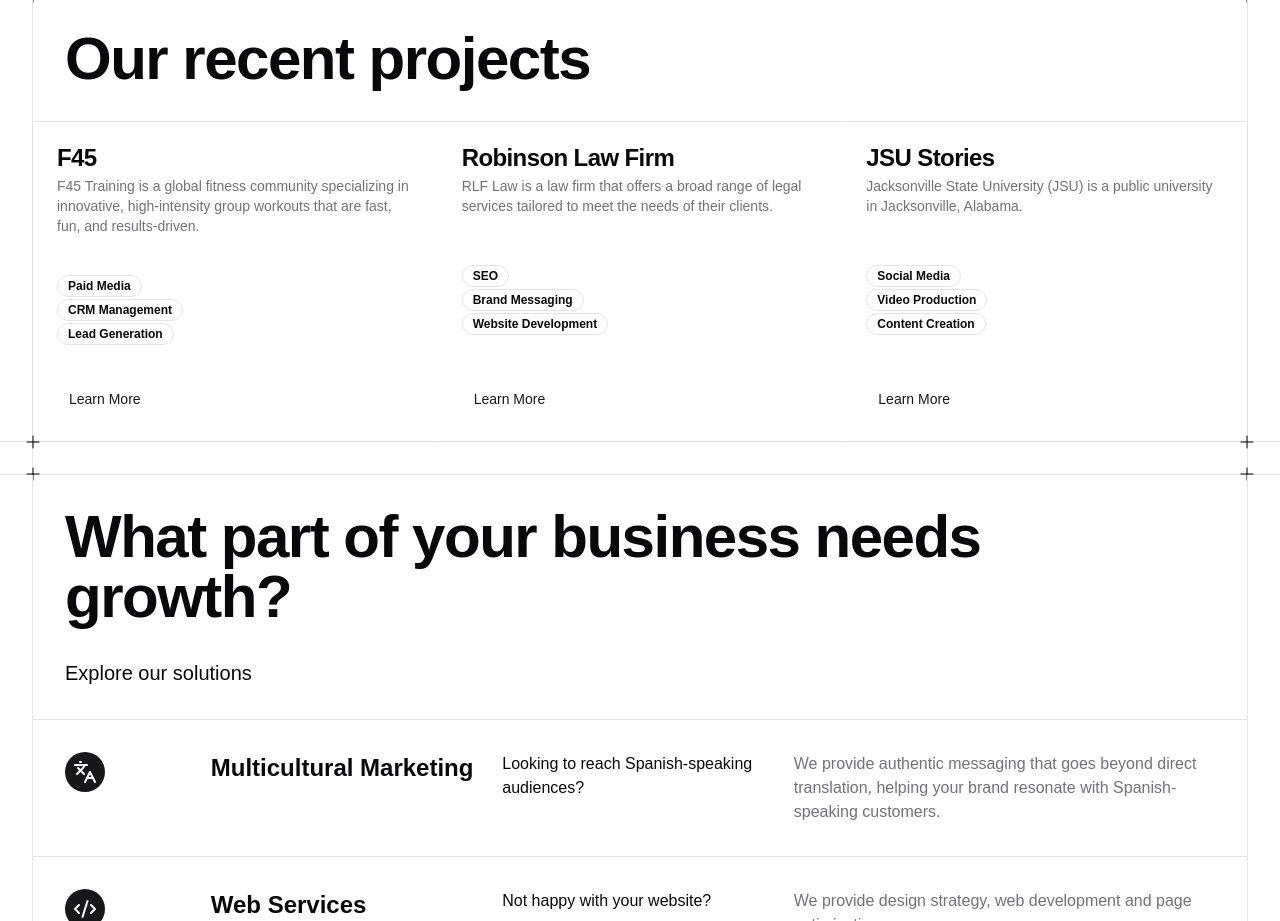
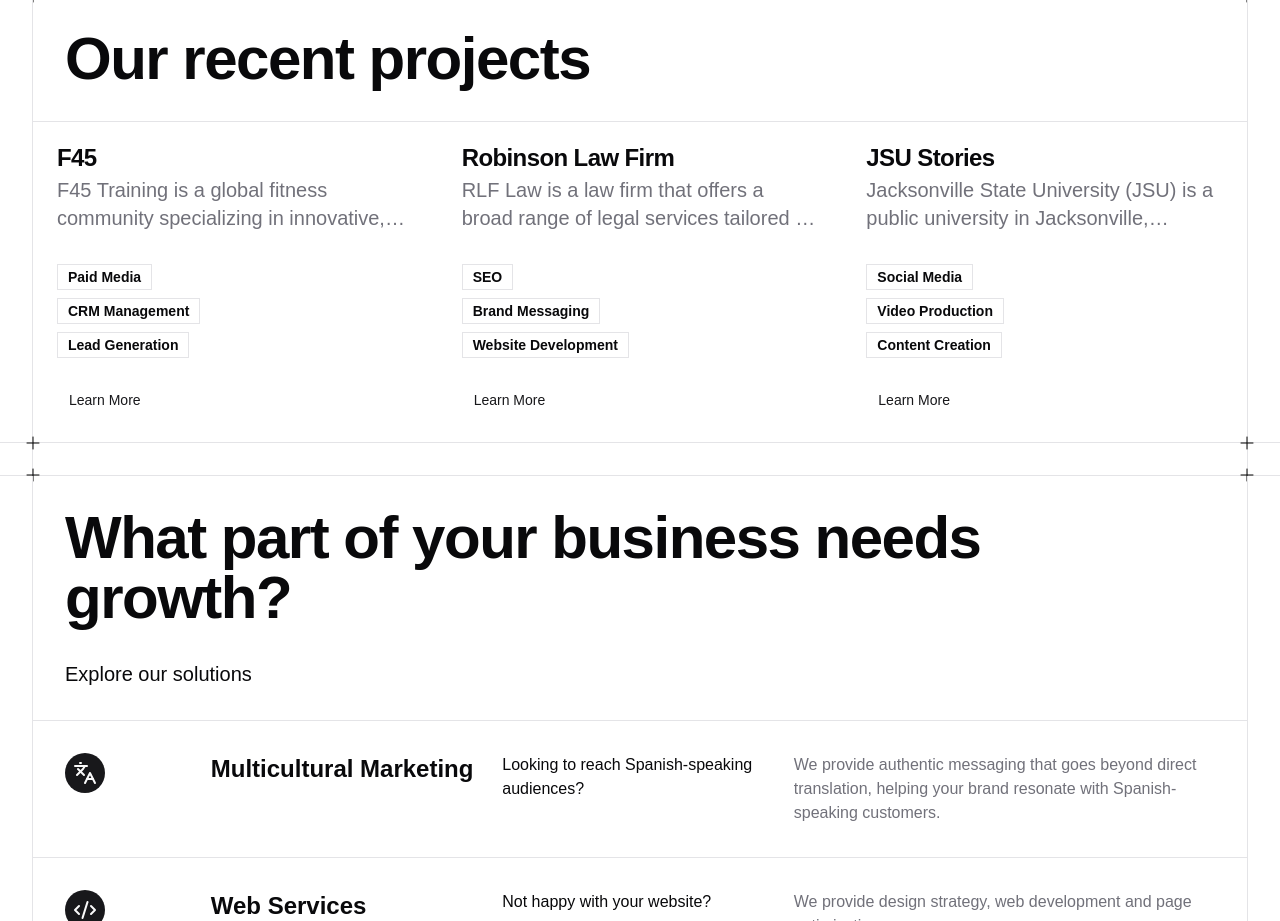
Before and after one commit to itsjmendez/toro, a Next.js app: page / in a window 1280 px wide. Shown: the part 1340-2261 px from the top of the page. Built offline with nearby package versions, Linux system fonts and the light colour scheme; a web font is replaced by a local one.

Commit message:
refactor: Update Card component to improve layout and styling

```diff
--- a/app/(app)/page.tsx
+++ b/app/(app)/page.tsx
@@ -70,16 +70,23 @@ export default function IndexPage() {
           <div className="grid sm:grid-cols-1 md:grid-cols-3">
             {projects.map((project) => (
               <div key={project.title}>
-                <Card className="w-full md:min-h-80 justify-between flex flex-col rounded-none border-0 border-t md:hover:bg-muted">
+                <Card className="w-full md:min-h-80 justify-between flex flex-col rounded-none border-0 border-t md:hover:bg-muted shadow-none">
                   <CardHeader>
                     <CardTitle>{project.title}</CardTitle>
-                    <CardDescription>{project.description}</CardDescription>
+                    <CardDescription className="text-xl md:line-clamp-2">
+                      {project.description}
+                    </CardDescription>
                   </CardHeader>
                   <CardContent>
                     <ul>
                       {project.tasks?.map((task) => (
                         <li key={task}>
-                          <Badge variant="outline">{task}</Badge>
+                          <Badge
+                            variant="outline"
+                            className="rounded-none text-sm font-semibold mt-2"
+                          >
+                            {task}
+                          </Badge>
                         </li>
                       ))}
                     </ul>
```
